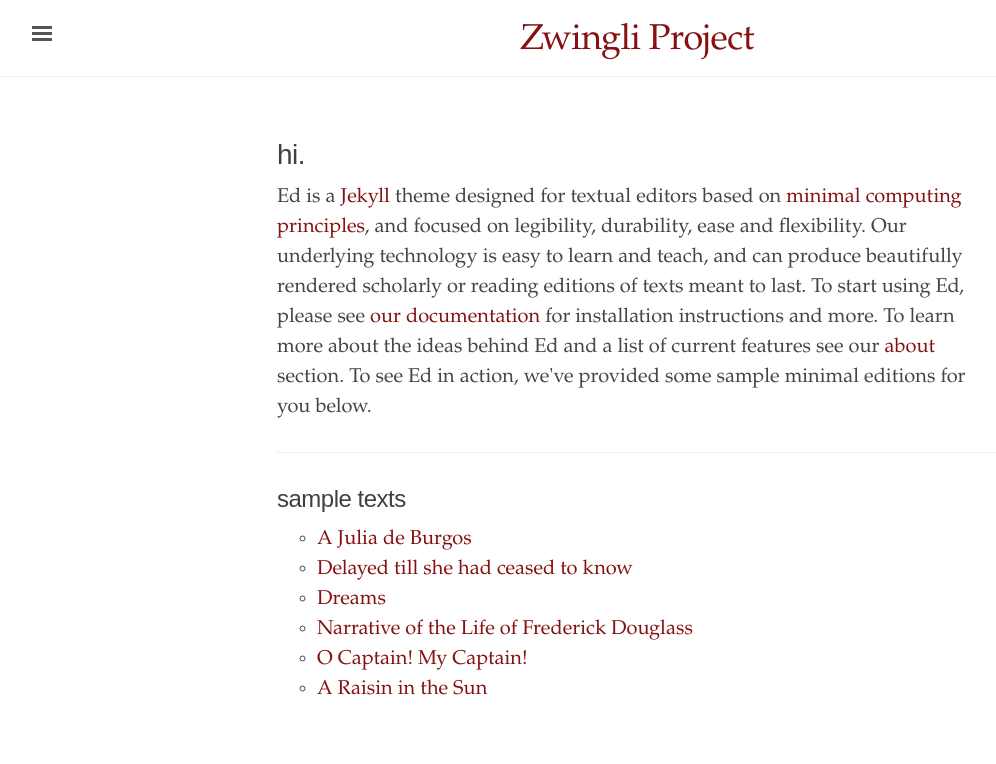
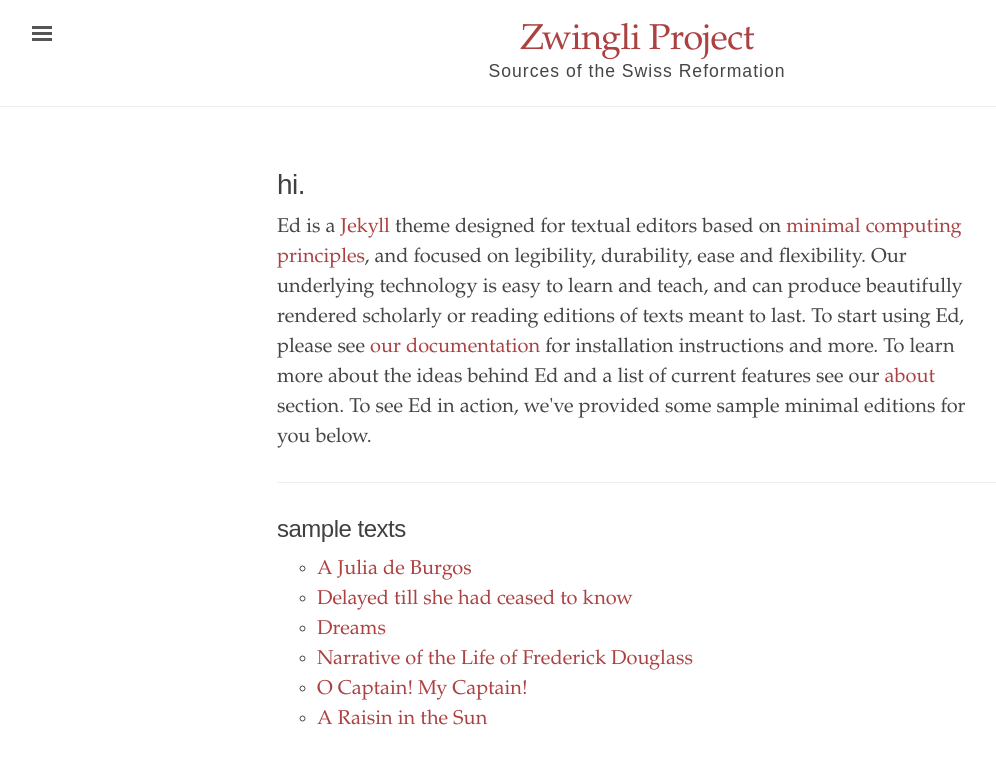
Before and after one commit to turicumzwingli/turicum, a Jekyll site: the page built from index.html, in a window 1280 px wide. Shown: the top 764 px of the page, without its empty margins (3-999 px from the left). Built offline with Jekyll 4.4.1, drawn with Linux system fonts in a browser that asks for light colours; some of the changed lines change nothing that is shown.

Commit message:
Update _config.yml to add tagline and about info

```diff
--- a/_config.yml
+++ b/_config.yml
@@ -2,19 +2,19 @@
 
 # Setup
 title:               Zwingli Project
-tagline:             ''
-description:         'Ed is a Jekyll theme designed for textual editors based on minimal computing principles, and focused on legibility and flexibility.'
-url:                 'http://minicomp.github.io'
-baseurl:             '/ed'
+tagline:             'Sources of the Swiss Reformation'
+description:         'The Zwingli Project is an online repository of writings by Huldrych Zwingli.'
+url:                 'http://scstrecker.github.io/'
+baseurl:             '/zwingliproject'
 
 # About/contact
 author:
-  name:              Alex Gil
-  url:               https://twitter.com/elotroalex
-  email:             colibri.alex@gmail.com
+  name:              Serena Strecker
+  url:               https://orcid.org/my-orcid?orcid=0000-0002-4259-2468
+  email:             serena.strecker@yale.edu
 
 # Color scheme. Options: red, orange, magenta, cyan, blue, brown
-color-scheme:
+color-scheme: red
 
 # Permalinks
 permalink: pretty
```
